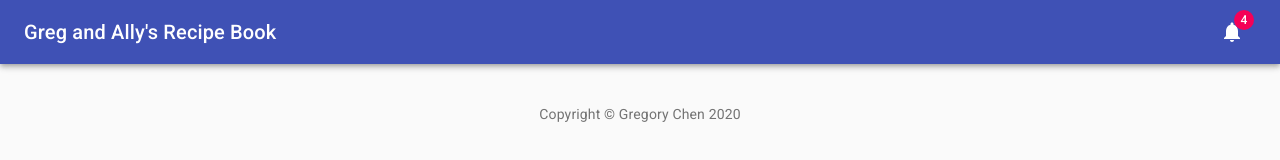
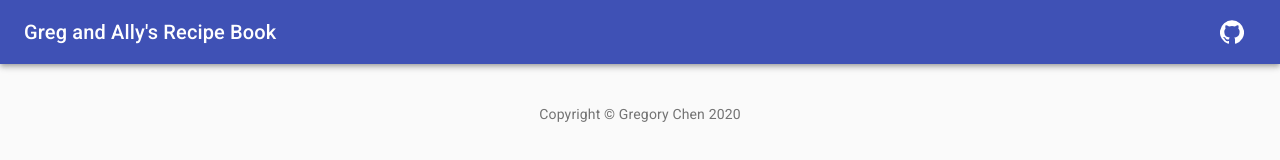
Before and after one commit to gregorychen3/recipe-book, a React (Create React App) app in the folder ui/: page / in a window 1280 px wide. Shown: the top 160 px of the page. Built offline with nearby package versions, Linux system fonts and the light colour scheme.

Commit message:
github icon

```diff
--- a/ui/src/components/AppHeader.tsx
+++ b/ui/src/components/AppHeader.tsx
@@ -1,10 +1,9 @@
 import AppBar from "@material-ui/core/AppBar";
-import Badge from "@material-ui/core/Badge";
 import IconButton from "@material-ui/core/IconButton";
 import { makeStyles } from "@material-ui/core/styles";
 import Toolbar from "@material-ui/core/Toolbar";
 import Typography from "@material-ui/core/Typography";
-import NotificationsIcon from "@material-ui/icons/Notifications";
+import GitHubIcon from "@material-ui/icons/GitHub";
 import React from "react";
 
 const useStyles = makeStyles((theme) => ({
@@ -36,9 +35,7 @@ export default function Dashboard() {
           Greg and Ally's Recipe Book
         </Typography>
         <IconButton color="inherit">
-          <Badge badgeContent={4} color="secondary">
-            <NotificationsIcon />
-          </Badge>
+          <GitHubIcon />
         </IconButton>
       </Toolbar>
     </AppBar>
```
